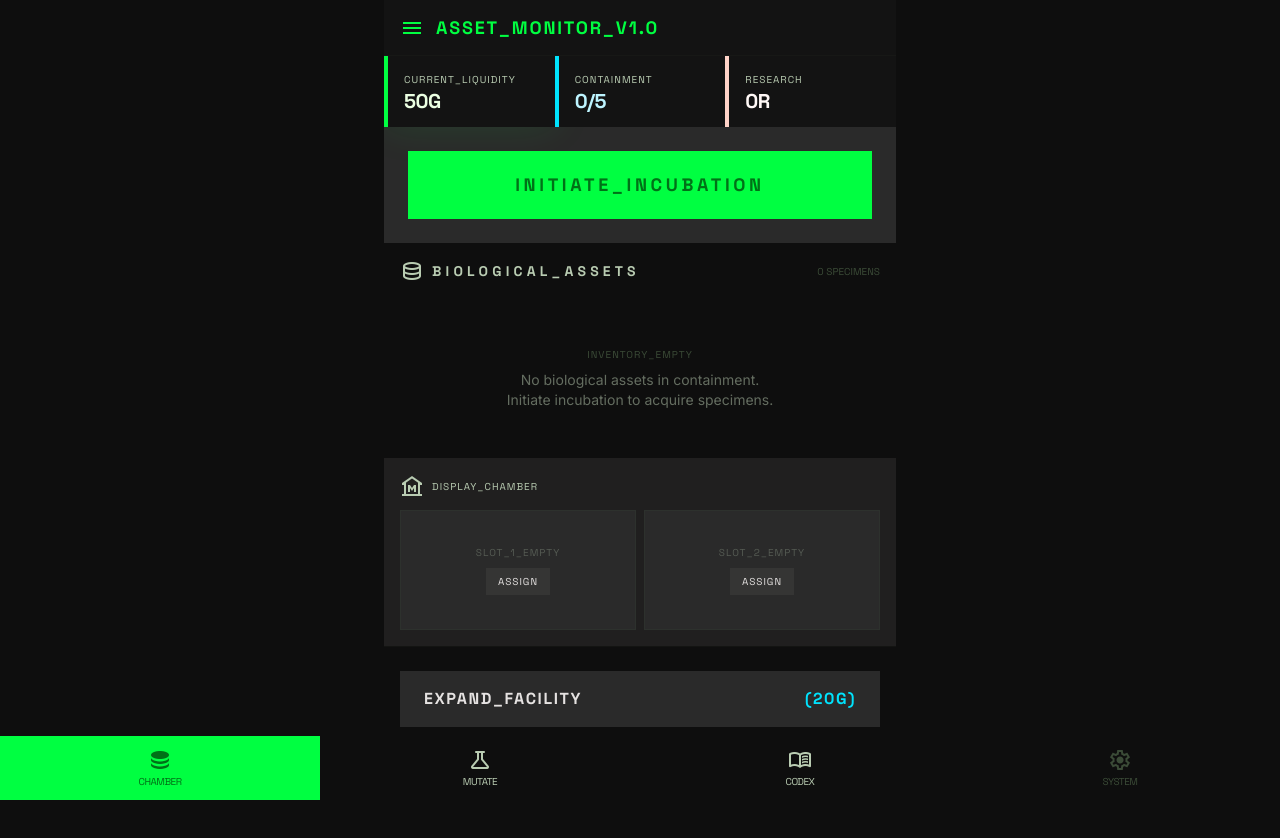
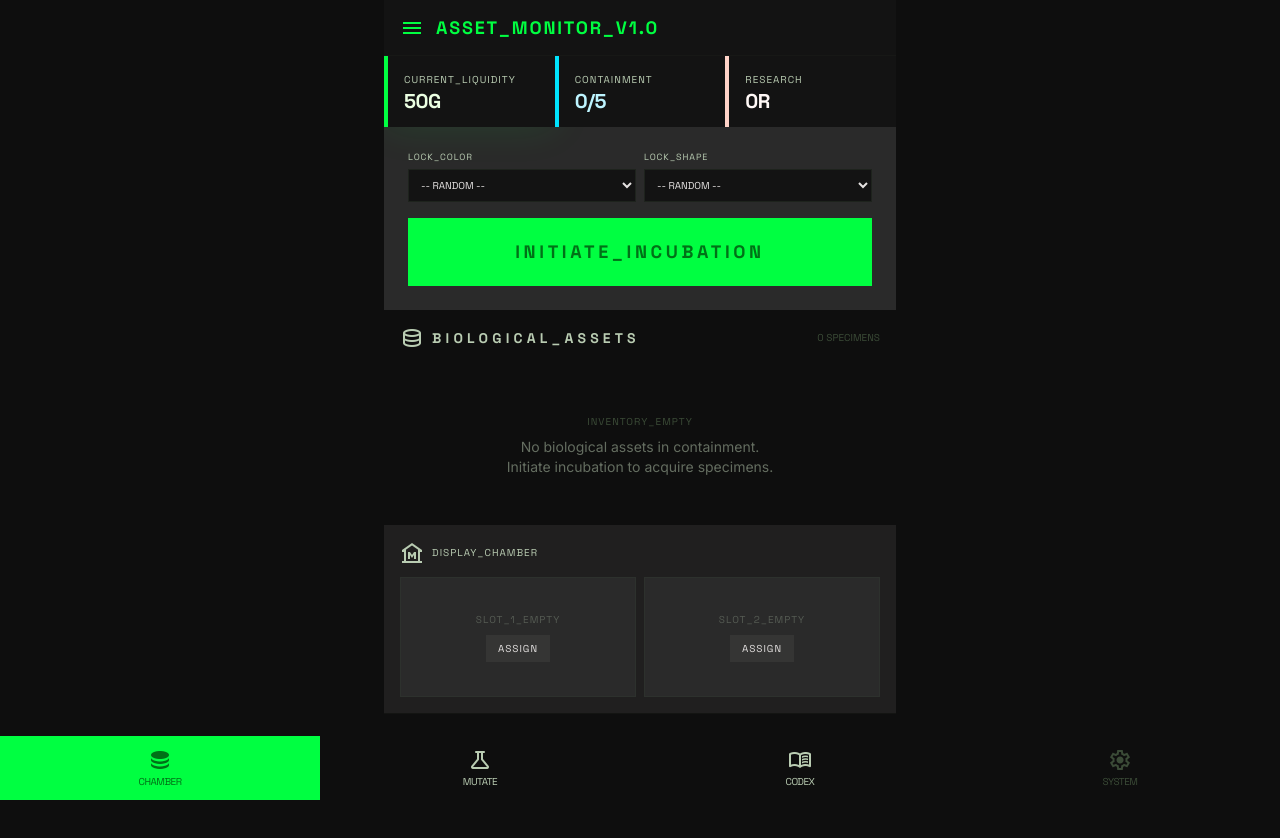
Before and after one commit to rfd62794/SlimeBreeder, a React (Vite) app: page / in a window 1280 px wide. Shown: the top 838 px of the page. Built offline with nearby package versions, Linux system fonts and the light colour scheme.

Commit message:
feat: add HatchButton component with trait locking and reagent cost calculation

```diff
--- a/src/components/HatchButton.tsx
+++ b/src/components/HatchButton.tsx
@@ -1,7 +1,10 @@
-import { useCallback } from 'react'
+import { useCallback, useState } from 'react'
 import { useGameStore } from '../store/gameStore'
 import { IncubationProgress } from './IncubationProgress'
+import { REGENT_LOCK_COST } from '../config'
+import { COLOR_DEFS, SHAPE_DEFS, getColorTier, getShapeTier } from '../data/traitDefs'
 import type { HatchTankSlot } from '../db/db'
+import type { SlimeColor, SlimeShape } from '../data/traitDefs'
 
 export function HatchButton() {
   const startHatch = useGameStore((s) => s.startHatch)
@@ -9,9 +12,23 @@ export function HatchButton() {
   const slimes = useGameStore((s) => s.slimes)
   const penCapacity = useGameStore((s) => s.penCapacity)
   const tanks = useGameStore((s) => s.tanks)
+  const discoveredColors = useGameStore((s) => s.discoveredColors)
+  const discoveredShapes = useGameStore((s) => s.discoveredShapes)
+  const regents = useGameStore((s) => s.regents)
+
+  const [lockedColor, setLockedColor] = useState<SlimeColor | ''>('')
+  const [lockedShape, setLockedShape] = useState<SlimeShape | ''>('')
 
   const isFull = slimes.length >= penCapacity
   const allOccupied = tanks.every((t) => t !== null)
+
+  // Calculate total lock cost
+  let lockCost = 0
+  if (lockedColor) lockCost += REGENT_LOCK_COST[getColorTier(lockedColor)] || 0
+  if (lockedShape) lockCost += REGENT_LOCK_COST[getShapeTier(lockedShape)] || 0
+
+  const canAfford = regents >= lockCost
+  const canHatch = !isFull && !allOccupied && canAfford
 
   // Show the first active hatch tank in CHAMBER (breed tanks shown in MUTATE)
   const activeHatchIndex = tanks.findIndex((t) => t !== null && t.type === 'hatch')
@@ -21,23 +38,66 @@ export function HatchButton() {
     [resolveHatch, activeHatchIndex],
   )
 
+  const handleStart = () => {
+    if (!canHatch) return
+    startHatch(undefined, lockedColor || undefined, lockedShape || undefined)
+    setLockedColor('')
+    setLockedShape('')
+  }
+
   if (activeHatchIndex !== -1) {
     const slot = tanks[activeHatchIndex] as HatchTankSlot
     return (
       <IncubationProgress
         startedAt={slot.startedAt}
         onComplete={handleHatchComplete}
+        label="HATCH_IN_PROGRESS"
       />
     )
   }
 
   return (
     <section className="bg-surface-container-high p-6 flex flex-col items-center">
+
+      {/* Trait Locks */}
+      <div className="w-full flex gap-2 mb-4">
+        <div className="flex-1">
+          <label className="text-[9px] font-label text-on-surface-variant uppercase tracking-widest block mb-1">
+            LOCK_COLOR
+          </label>
+          <select
+            value={lockedColor}
+            onChange={(e) => setLockedColor(e.target.value as SlimeColor | '')}
+            className="w-full bg-surface text-[10px] font-label text-on-surface p-2 border border-outline-variant/30 uppercase"
+          >
+            <option value="">-- RANDOM --</option>
+            {discoveredColors.map(c => (
+              <option key={c} value={c}>{COLOR_DEFS[c].designation} (T{getColorTier(c)})</option>
+            ))}
+          </select>
+        </div>
+        <div className="flex-1">
+          <label className="text-[9px] font-label text-on-surface-variant uppercase tracking-widest block mb-1">
+            LOCK_SHAPE
+          </label>
+          <select
+            value={lockedShape}
+            onChange={(e) => setLockedShape(e.target.value as SlimeShape | '')}
+            className="w-full bg-surface text-[10px] font-label text-on-surface p-2 border border-outline-variant/30 uppercase"
+          >
+            <option value="">-- RANDOM --</option>
+            {discoveredShapes.map(s => (
+              <option key={s} value={s}>{SHAPE_DEFS[s].designation} (T{getShapeTier(s)})</option>
+            ))}
+          </select>
+        </div>
+      </div>
+
       <button
-        onClick={() => startHatch()}
-        disabled={isFull || allOccupied}
+        onClick={handleStart}
+        disabled={!canHatch}
         className={`w-full font-headline font-black text-lg py-5 uppercase tracking-[0.2em] transition-none ${
-          isFull || allOccupied
+          !canHatch
             ? 'bg-surface-container-highest text-on-surface-variant cursor-not-allowed'
             : 'bg-primary-container text-on-primary-container'
         }`}
@@ -46,7 +106,11 @@ export function HatchButton() {
           ? 'CONTAINMENT_FULL'
           : allOccupied
             ? 'ALL_TANKS_OCCUPIED'
-            : 'INITIATE_INCUBATION'}
+            : !canAfford
+              ? `NEED ${lockCost} REGENTS`
+              : lockCost > 0
+                ? `INCUBATE (-${lockCost}R)`
+                : 'INITIATE_INCUBATION'}
       </button>
       {isFull && (
         <p className="text-[10px] font-label text-outline-variant uppercase tracking-widest mt-2">
```
